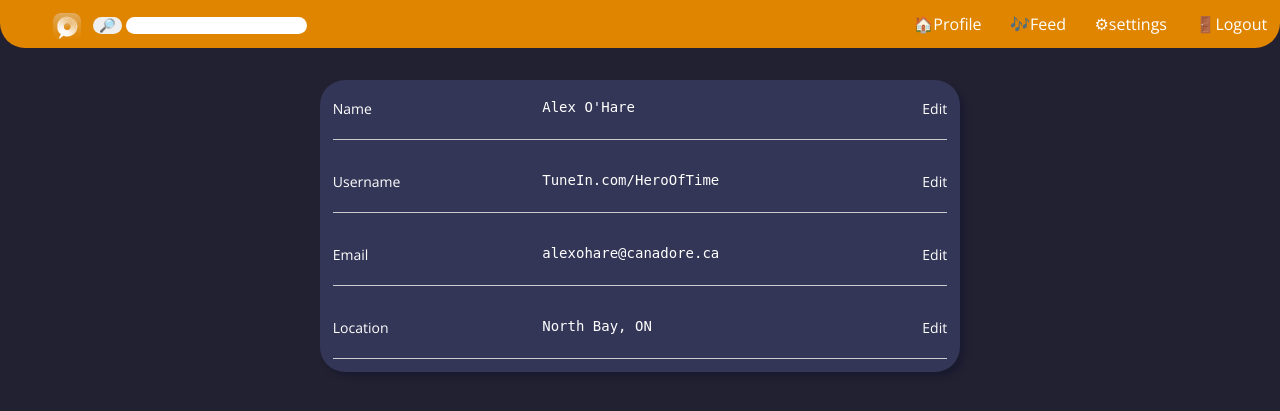
After one commit to fearfulfelix/tunein, a Django app: page /settings in a window 1280 px wide. The commit adds this page. Shown: the top 411 px of the page. Run offline with Django 3.2, Linux system fonts and the light colour scheme; parts of the project's set-up code (start-up, migrations or seed data) failed here and were passed over.

Commit message:
settings page created

```diff
--- /dev/null
+++ b/TuneIn Website/tunein/Templates/settings.html
@@ -0,0 +1,53 @@
+{% extends 'base.html' %}
+{% load static %}
+{% block content %}
+<link rel="stylesheet" href="{% static 'user_profile/index.css' %}">
+<style>
+    .post_text{
+    margin-top:3%;
+    column-count: 3;
+    height: 40px;
+    column-fill: balance;
+    border-bottom: 1px solid #cccccc;
+    }
+    .posts{
+    align-content: center;
+    position: relative;
+    width:50%;
+    height:auto;
+    margin-left: auto;
+    margin-right: auto;
+}
+
+.edit{
+float: right;
+}
+
+a:link, a:visited {
+  color: white;
+  background-color: transparent;
+  text-decoration: none;
+}
+
+
+</style>
+<!-- HTML Layout for posts on the news page -->
+<div class="posts">
+
+    <div class="post">
+
+        <div class="post_text">
+            Name  <pre>Alex O'Hare</pre> <a href><span class="edit">Edit</span></a>
+        </div>
+        <div class="post_text">
+            Username <pre>TuneIn.com/HeroOfTime</pre> <a href><span class="edit">Edit</span></a>
+        </div>
+        <div class="post_text">
+            Email <pre>alexohare@canadore.ca</pre> <a href><span class="edit">Edit</span></a>
+        </div>
+        <div class="post_text">
+            Location <pre>North Bay, ON</pre> <a href><span class="edit">Edit</span></a>
+        </div>
+    </div>
+</div>
+{% endblock %}
--- a/TuneIn Website/tunein/news/urls.py
+++ b/TuneIn Website/tunein/news/urls.py
@@ -8,5 +8,6 @@ urlpatterns = [
     path('home', views.home, name='home'),
     path('feed', views.feed, name="feed"),
     path('processing', views.processLogin, name='ignoreMe'),
-    path('logOut',views.processLogout, name='logout')
+    path('logOut',views.processLogout, name='logout'),
+    path('settings', views.settings, name="settings"),
 ]
--- a/TuneIn Website/tunein/news/views.py
+++ b/TuneIn Website/tunein/news/views.py
@@ -3,6 +3,8 @@ from django.http import HttpResponse
 from user_profile.forms import loginForm
 from django.http import HttpResponseRedirect
 from django.contrib.auth import login, authenticate, logout
+
+
 # Create your views here.
 
 
@@ -11,7 +13,6 @@ def home(request):
 
 
 def add(request):
-
     val1 = int(request.GET['num1'])
     val2 = int(request.GET['num2'])
 
@@ -21,8 +22,11 @@ def add(request):
 
 
 def feed(request):
+    return render(request, 'news.html')
 
-    return render(request, 'news.html')
+def settings(request):
+    return render(request, 'settings.html')
+
 
 def processLogin(request):
     if request.method == 'POST':
@@ -37,7 +41,7 @@ def processLogin(request):
                                 password=credentials['password'])
             if user is not None:
                 print("not none")
-                login(request,user)
+                login(request, user)
                 return HttpResponseRedirect('feed')
             else:
                 print("user does not exist")
@@ -46,12 +50,14 @@ def processLogin(request):
             print("form error")
             return HttpResponseRedirect('/')
 
+
 def processLogout(request):
     print("logging user out")
     logout(request)
     print("user logged out")
     return HttpResponseRedirect('/')
 
+
 def loginIndex(request):
     form = loginForm()
-    return render(request, 'loginpage/index.html',{'LoginForm' :form})
+    return render(request, 'loginpage/index.html', {'LoginForm': form})
--- a/TuneIn Website/tunein/templates/base.html
+++ b/TuneIn Website/tunein/templates/base.html
@@ -87,7 +87,7 @@
         <div class="links">
         <li><a href="{% url 'user_profile' %}">🏠Profile</a></li>
         <li><a href="{% url 'feed' %}">🎶Feed</a></li>
-        <li><a href="google.com">⚙settings</a></li>
+        <li><a href="{% url 'settings' %}">⚙settings</a></li>
         </div>
         <li><a href="{% url 'logout' %}">🚪Logout</a></li>
     </ul>
```
